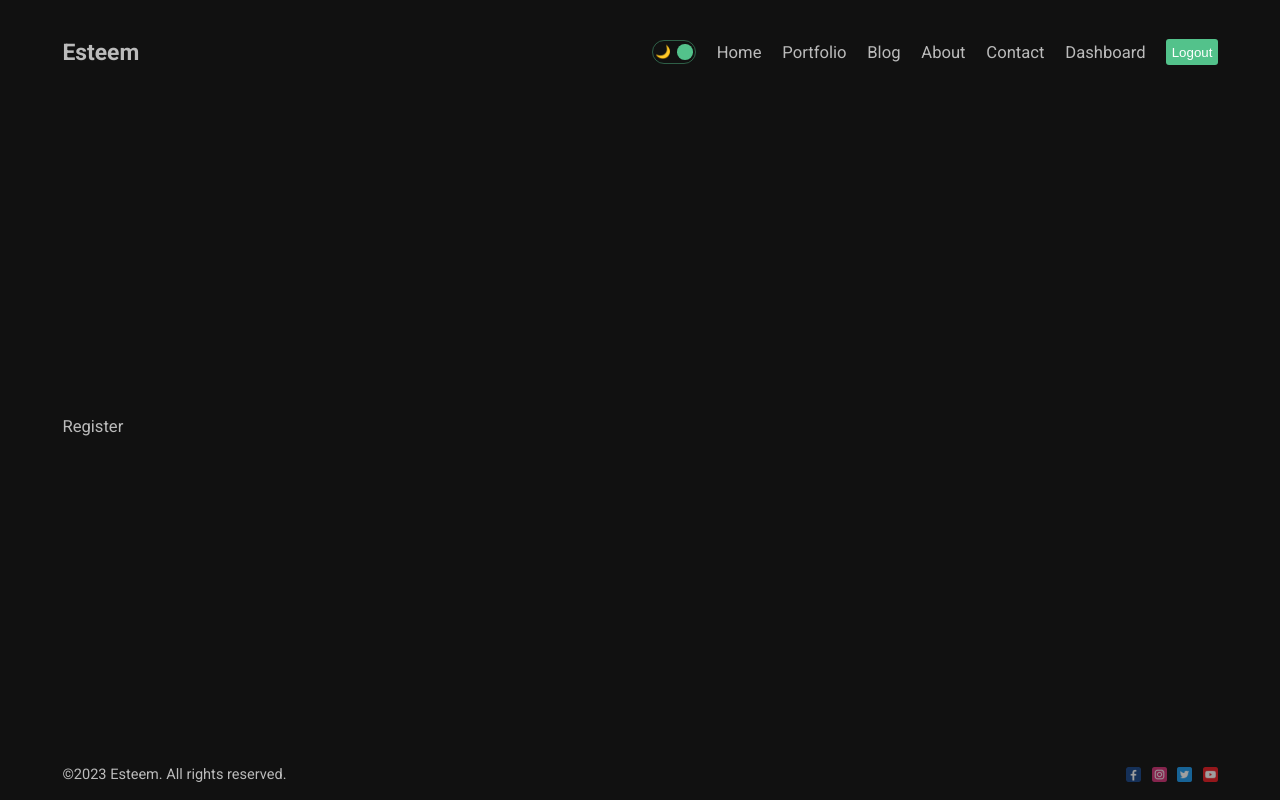
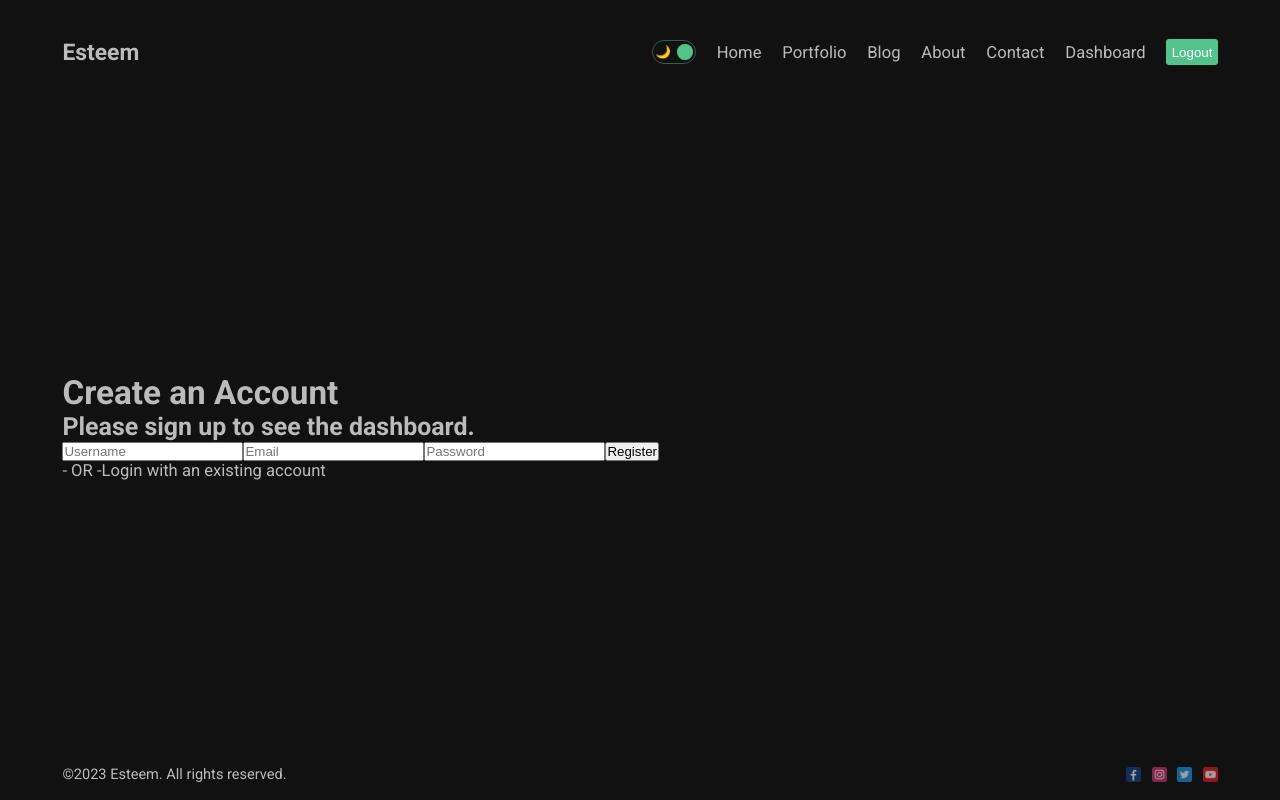
Before and after one commit to esteemayo/next_13, a Next.js app: page /dashboard/register in a window 1280 px wide. Built offline with nearby package versions, Linux system fonts and the light colour scheme.

Commit message:
fix: add page' markup

```diff
--- a/src/app/dashboard/(auth)/register/page.jsx
+++ b/src/app/dashboard/(auth)/register/page.jsx
@@ -5,8 +5,43 @@ import { useState } from 'react';
 import styles from './page.module.scss';
 
 const Register = () => {
+  const [error, setError] = useState(null);
+
+  const handleSubmit = (e) => {
+    e.preventDefault();
+  };
+
   return (
-    <div>Register</div>
+    <div className={styles.container}>
+      <h1 className={styles.title}>Create an Account</h1>
+      <h2 className={styles.subtitle}>Please sign up to see the dashboard.</h2>
+      <form onSubmit={handleSubmit} className={styles.form}>
+        <input
+          type='text'
+          placeholder='Username'
+          required
+          className={styles.input}
+        />
+        <input
+          type='text'
+          placeholder='Email'
+          required
+          className={styles.input}
+        />
+        <input
+          type='password'
+          placeholder='Password'
+          required
+          className={styles.input}
+        />
+        <button className={styles.button}>Register</button>
+        {error && 'Something went wrong!'}
+      </form>
+      <span className={styles.or}>- OR -</span>
+      <Link className={styles.link} href='/dashboard/login'>
+        Login with an existing account
+      </Link>
+    </div>
   );
 }
 
```
